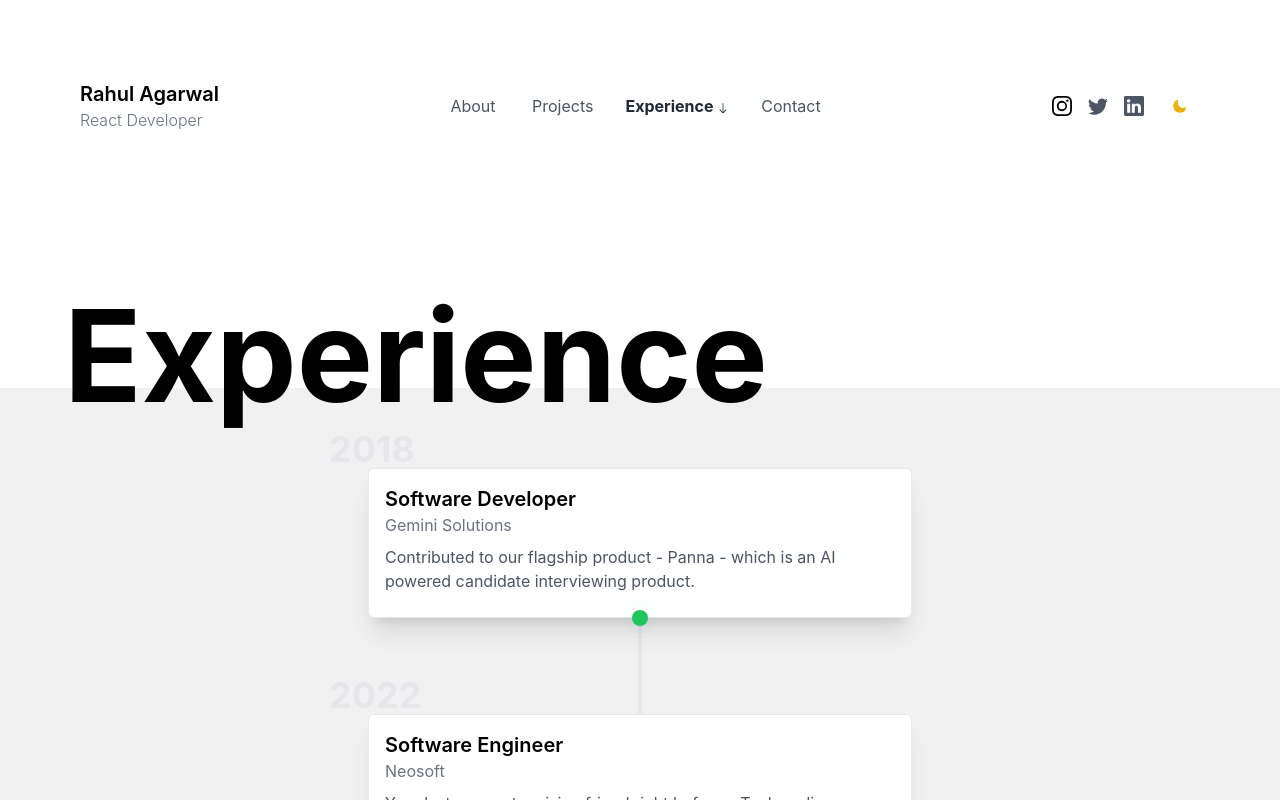
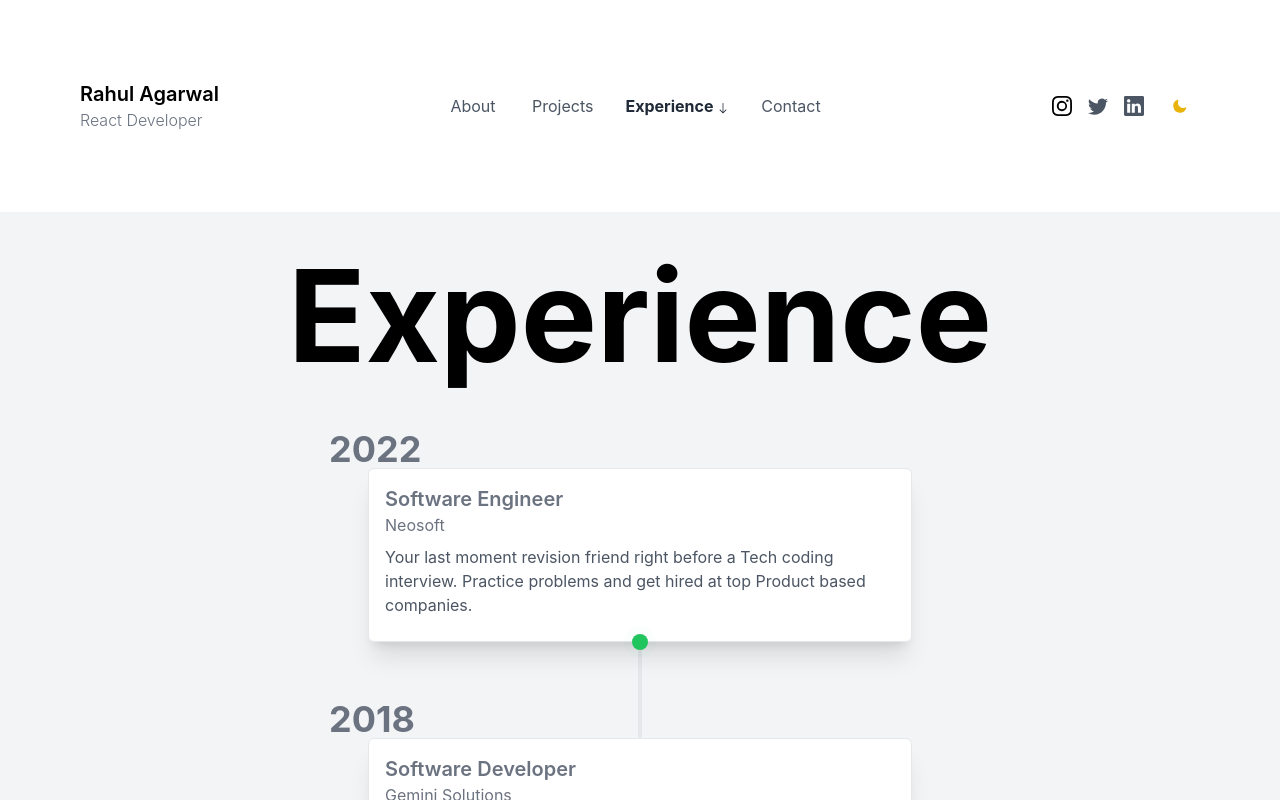
Before and after one commit to Rahul327Agarwal/Portfolio_Neosoft, a Next.js app: page /experience in a window 1280 px wide. Shown: the top 800 px of the page. Built offline with nearby package versions, Linux system fonts and the light colour scheme.

Commit message:
Experience Component completed

```diff
--- a/components/AboutMe.js
+++ b/components/AboutMe.js
@@ -3,13 +3,13 @@ import userData from "@constants/data";
 
 export default function AboutMe() {
   return (
-    <section className="bg-gray-100 dark:bg-gray-800">
-      <div className="max-w-6xl mx-auto h-48 bg-gray-100 dark:bg-gray-800">
+    <section className="bg-gray-100 dark:bg-gray-900">
+      <div className="max-w-6xl mx-auto h-48 bg-gray-100 dark:bg-gray-900">
         <h1 className=" text-5xl md:text-9xl font-bold py-12 text-center md:text-left">
           About Me.
         </h1>
       </div>
-      <div className="bg-[#F1F1F1] -mt-10 dark:bg-gray-900">
+      <div className="bg-gray-100 -mt-10 dark:bg-gray-900">
         <div className="text-container max-w-6xl mx-auto pt-20">
           <p
             className="leading-loose text-2xl md:text-4xl font-semibold  mx-4"
@@ -26,7 +26,7 @@ export default function AboutMe() {
           </p>
         </div>
       </div>
-      <div className="bg-[#F1F1F1] dark:bg-gray-900 px-4">
+      <div className="bg-gray-100 dark:bg-gray-900 px-4">
         <div className="pt-20 grid grid-cols-1 md:grid-cols-3 max-w-6xl mx-auto gap-y-20 gap-x-20">
           {/* Social Buttons */}
           <div className="inline-flex flex-col">
--- a/components/Experience.js
+++ b/components/Experience.js
@@ -3,13 +3,13 @@ import React from "react";
 
 export default function Experience() {
   return (
-    <section className="bg-white dark:bg-gray-800">
-      <div className="max-w-6xl mx-auto h-48 bg-white dark:bg-gray-800">
-        <h1 className=" text-5xl md:text-9xl font-bold py-20 text-center md:text-left">
+    <section className="bg-gray-100 dark:bg-gray-900">
+      <div className="max-w-6xl mx-auto h-48 bg-gray-100 dark:bg-gray-900">
+        <h1 className=" md:text-9xl font-bold py-10 text-center ">
           Experience
         </h1>
       </div>
-      <div className="bg-[#F1F1F1] dark:bg-gray-900 -mt-4">
+      <div className="bg-gray-100 dark:bg-gray-900 -mt-4">
         <div className="grid grid-cols-1 dark:bg-gray-900 max-w-xl mx-auto pt-20">
           {/* Experience card */}
           {userData.experience.map((exp, idx) => (
@@ -40,15 +40,17 @@ export default function Experience() {
 
 const ExperienceCard = ({ title, desc, year, company, companyLink }) => {
   return (
+    <>
+      <a href={companyLink} target="_blank" className="text-gray-500">
         <div className="relative experience-card border p-4 rounded-md shadow-xl bg-white dark:bg-gray-800 z-10 mx-4">
-      <h1 className="absolute -top-10 md:-left-10 md:-top-10 text-4xl text-gray-200 font-bold dark:text-gray-800">
+          <h1 className="absolute -top-10 md:-left-10 md:-top-10 text-4xl font-bold ">
             {year}
           </h1>
           <h1 className="font-semibold text-xl">{title}</h1>
-      <a href={companyLink} className="text-gray-500">
           {company}
-      </a>
           <p className="text-gray-600 dark:text-gray-400 my-2">{desc}</p>
         </div>
+      </a>
+    </>
   );
 };
--- a/constants/data.js
+++ b/constants/data.js
@@ -19,18 +19,18 @@ const userData = {
   },
   experience: [
     {
+      title: "Software Engineer",
+      company: "Neosoft",
+      year: "2022",
+      companyLink: "https://www.neosofttech.com/",
+      desc: "Your last moment revision friend right before a Tech coding interview. Practice problems and get hired at top Product based companies.",
+    },
+    {
       title: "Software Developer",
       company: "Gemini Solutions",
       year: "2018",
       companyLink: "https://www.geminisolutions.com/",
       desc: "Contributed to our flagship product - Panna - which is an AI powered candidate interviewing product.",
-    },
-    {
-      title: "Software Engineer",
-      company: "Neosoft",
-      year: "2022",
-      companyLink: "https://www.neosofttech.com/",
-      desc: "Your last moment revision friend right before a Tech coding interview. Practice problems and get hired at top Product based companies.",
     },
     {
       title: "Graduation",
```
Lines whose indentation alone changed are shown as unchanged.
